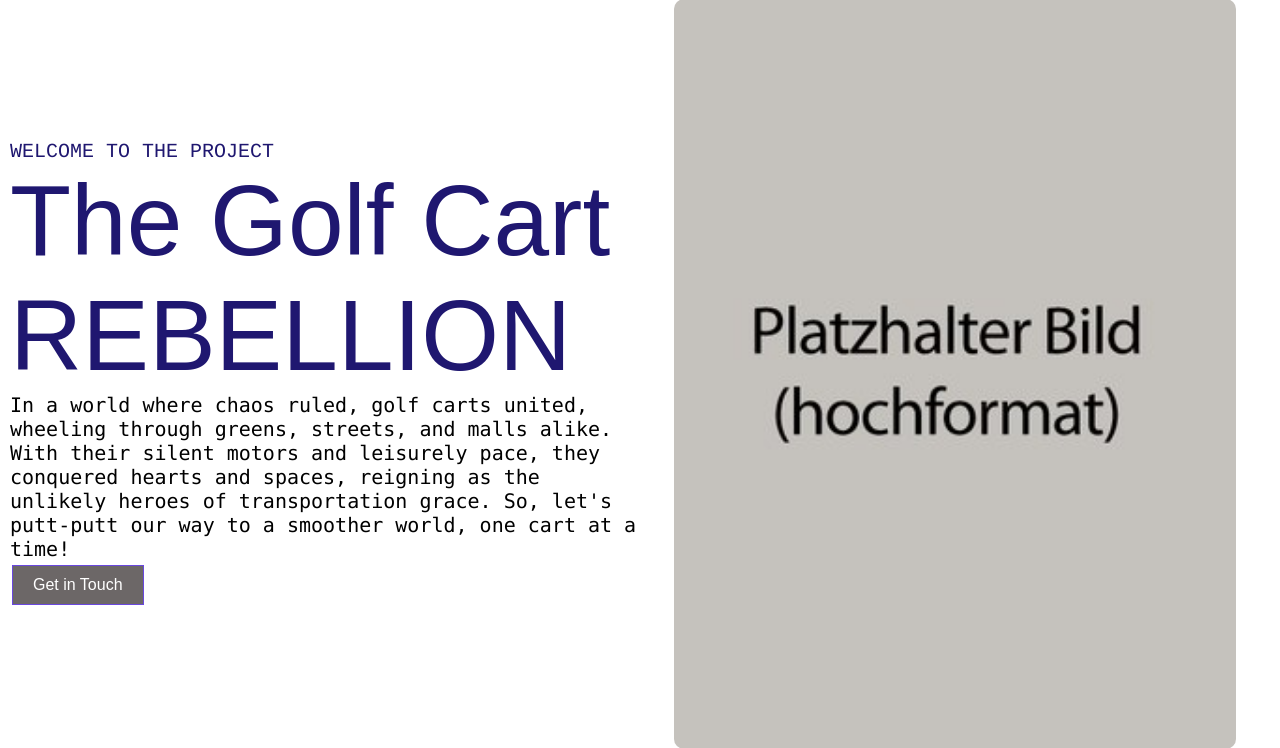
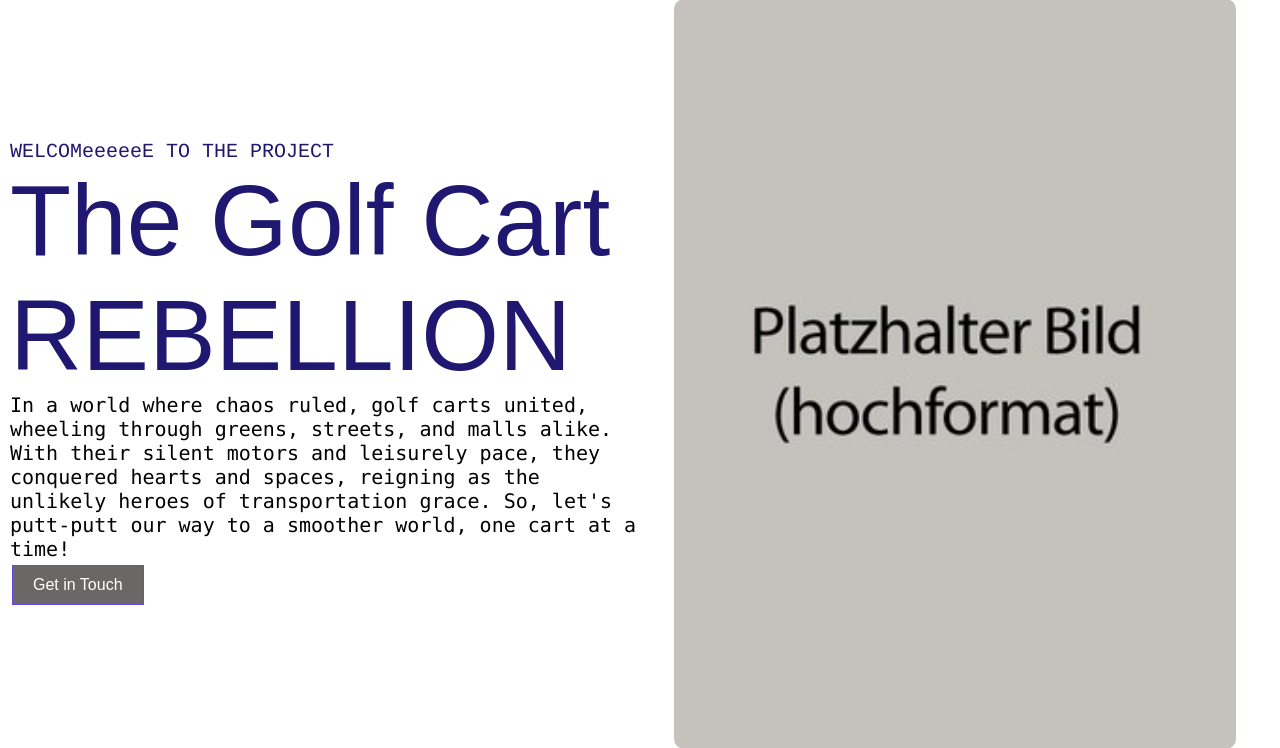
Before and after one commit to onewayvoice/MainPage, a PHP site: page /Mainpage/Mainpage.php in a window 1280 px wide. Shown: the part 147-895 px from the top of the page. Run offline with PHP 8.4, Linux system fonts and the light colour scheme.

Commit message:
aktuelll

```diff
--- a/Mainpage/Mainpage.php
+++ b/Mainpage/Mainpage.php
@@ -60,7 +60,7 @@
 <div id="container">
     <div class="title-bar"> <!-- titel mini text & erstes bild drinnen -->
         <div class="title">
-            <p id="pre-title">WELCOME TO THE PROJECT</p>
+            <p id="pre-title">WELCOMeeeeeE TO THE PROJECT</p>
             <p id="title">The Golf Cart<br>REBELLION</p>
             <p id="title-text">
                 In a world where chaos ruled, golf carts united, wheeling through greens, streets, and malls alike.
```
